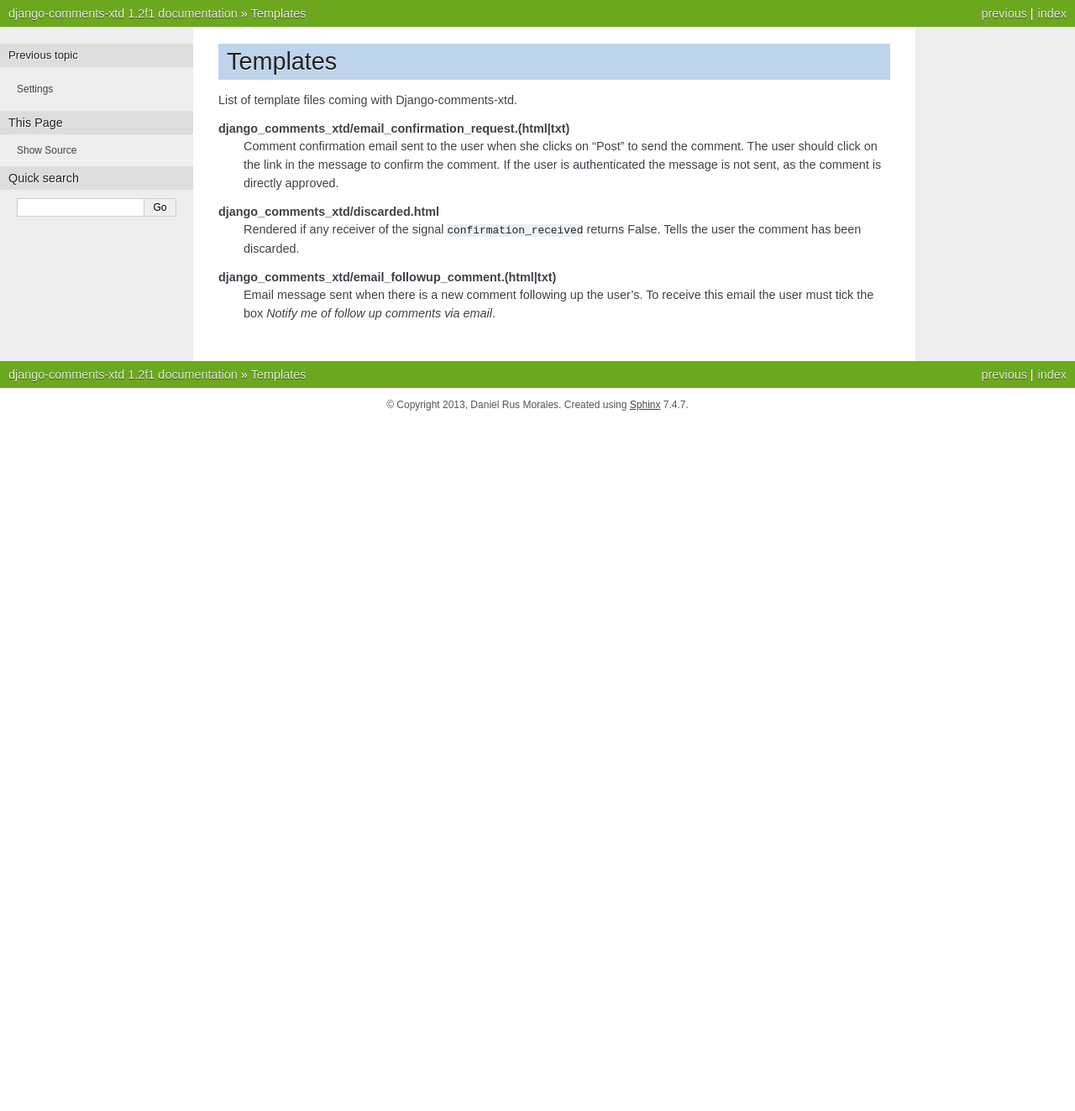
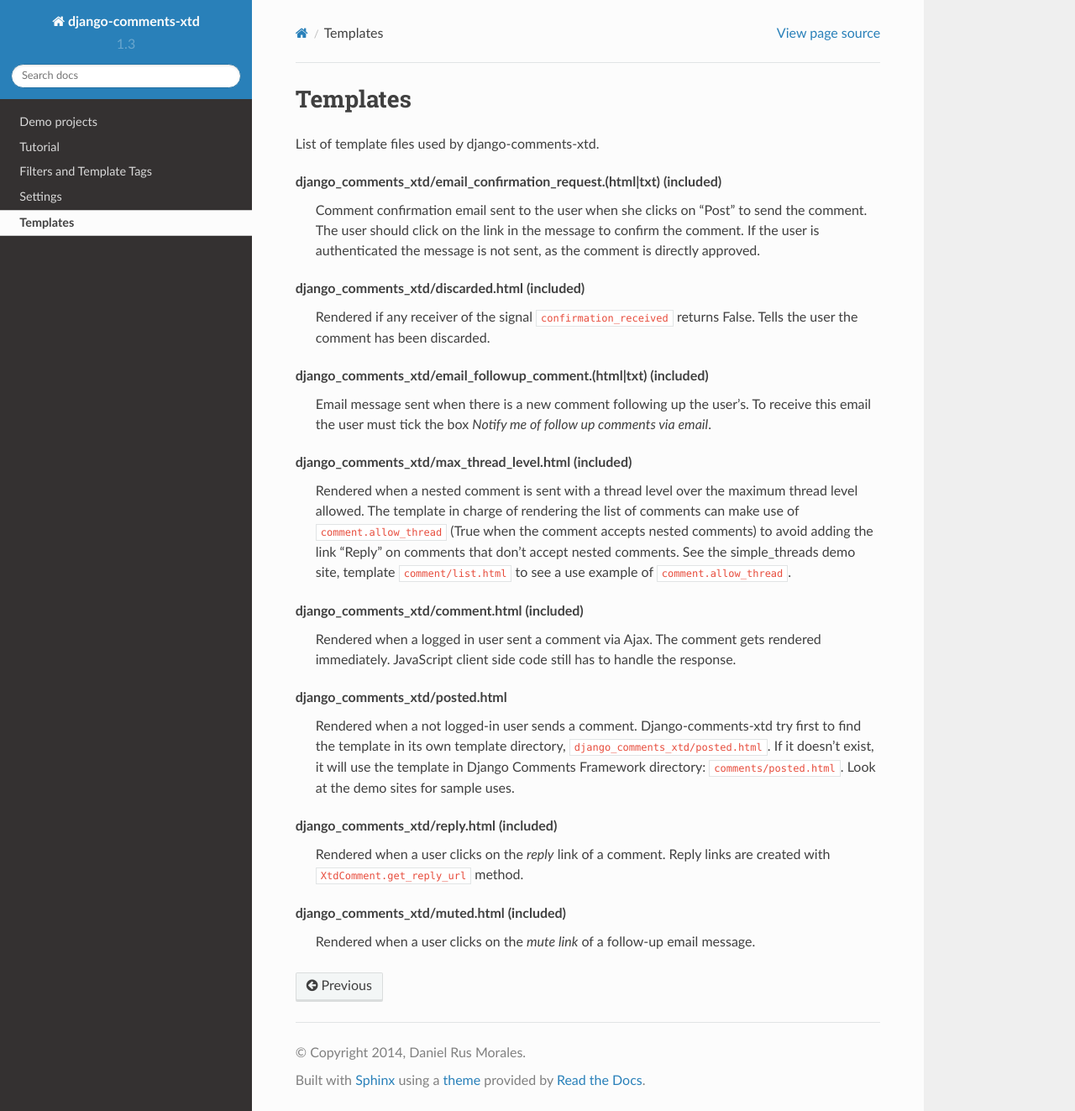
Before and after one commit to danirus/django-comments-xtd, a Sphinx documentation site: the page built from docs/templates.rst, in a window 1280 px wide and 1323 px high. Shown: the whole window at 84% size. Built offline with Sphinx 7.4.7 and the Read the Docs theme 2.0.0, drawn with Linux system fonts in a browser that asks for light colours.

Commit message:
Adds Mute follow-up links and two more settings
1. Mute Link:

As of this release there's a link added in each
follow-up message that allow the user the capability
to stop following the comment thread.
There's a new signal 'signals.comment_thread_muted'
send every time a user clicks on the mute link. The signal
won't disable the user request but may be useful to track
how users disable follow-up messages on different circumstances.

2. setting COMMENTS_XTD_SEND_HTML_EMAIL:

Boolean setting set to True by default. When set to False
emails will be sent only in text mode.

3. setting COMMENTS_XTD_THREADED_EMAILS:

Boolean setting set to True by default. When set to False
emails will be sent using the main thread under which the
current request is running. That leaves the possibility to
use an in-house Celery application to handle high volume
traffic of emails. Or a 3rd party app like django-celery-email.

Fixes #10, fixes #13.

```diff
--- a/django_comments_xtd/__init__.py
+++ b/django_comments_xtd/__init__.py
@@ -11,7 +11,7 @@
 def get_form():
     return import_by_path(settings.COMMENTS_XTD_FORM_CLASS)
 
-VERSION = (1, 2, 0, 'f', 1) # following PEP 440
+VERSION = (1, 3, 0, 'a', 1) # following PEP 440
 
 def get_version():
     version = '%s.%s' % (VERSION[0], VERSION[1])
--- a/docs/conf.py
+++ b/docs/conf.py
@@ -12,6 +12,12 @@
 # serve to show the default.
 
 import sys, os
+
+on_rtd = os.environ.get('READTHEDOCS', None) == 'True'
+if not on_rtd:
+    import sphinx_rtd_theme
+    html_theme = 'sphinx_rtd_theme'
+    html_theme_path = [sphinx_rtd_theme.get_html_theme_path()]
 
 # If extensions (or modules to document with autodoc) are in another directory,
 # add these directories to sys.path here. If the directory is relative to the
@@ -40,7 +46,7 @@
 
 # General information about the project.
 project = u'django-comments-xtd'
-copyright = u'2013, Daniel Rus Morales'
+copyright = u'2014, Daniel Rus Morales'
 
 # The version info for the project you're documenting, acts as replacement for
 # |version| and |release|, also used in various other places throughout the
@@ -48,9 +54,9 @@
 #
 # import django_comments_xtd
 # The short X.Y version.
-version = '1.2'
+version = '1.3'
 # The full version, including alpha/beta/rc tags.
-release = '1.2f1'
+release = '1.3a1'
 
 # The language for content autogenerated by Sphinx. Refer to documentation
 # for a list of supported languages.
@@ -91,7 +97,7 @@
 
 # The theme to use for HTML and HTML Help pages.  See the documentation for
 # a list of builtin themes.
-html_theme = 'nature'
+#html_theme = 'sphinx_rtd_theme'
 
 # Theme options are theme-specific and customize the look and feel of a theme
 # further.  For a list of options available for each theme, see the
@@ -99,7 +105,7 @@
 # html_theme_options = {}
 
 # Add any paths that contain custom themes here, relative to this directory.
-#html_theme_path = []
+#html_theme_path = [sphinx_rtd_theme.get_html_theme_path()]
 
 # The name for this set of Sphinx documents.  If None, it defaults to
 # "<project> v<release> documentation".
--- a/docs/templates.rst
+++ b/docs/templates.rst
@@ -4,25 +4,60 @@
 Templates
 =========
 
-List of template files coming with Django-comments-xtd.
+List of template files used by django-comments-xtd.
 
 .. index::
    single: email_confirmation_request
    pair: template; email_confirmation_request
 
-**django_comments_xtd/email_confirmation_request.(html|txt)**
+**django_comments_xtd/email_confirmation_request.(html|txt)** (included)
     Comment confirmation email sent to the user when she clicks on "Post" to send the comment. The user should click on the link in the message to confirm the comment. If the user is authenticated the message is not sent, as the comment is directly approved.
 
 .. index::
    single: discarded
    pair: template; discarded
 
-**django_comments_xtd/discarded.html**
+**django_comments_xtd/discarded.html** (included)
     Rendered if any receiver of the signal ``confirmation_received`` returns False. Tells the user the comment has been discarded.
 
 .. index::
    single: email_followup_comment
    pair: template; email_followup_comment
 
-**django_comments_xtd/email_followup_comment.(html|txt)**
+**django_comments_xtd/email_followup_comment.(html|txt)** (included)
     Email message sent when there is a new comment following up the user's. To receive this email the user must tick the box *Notify me of follow up comments via email*.
+
+.. index::
+   single: max_thread_level
+   pair: template; max_thread_level
+
+**django_comments_xtd/max_thread_level.html** (included)
+    Rendered when a nested comment is sent with a thread level over the maximum thread level allowed. The template in charge of rendering the list of comments can make use of ``comment.allow_thread`` (True when the comment accepts nested comments) to avoid adding the link "Reply" on comments that don't accept nested comments. See the simple_threads demo site, template ``comment/list.html`` to see a use example of ``comment.allow_thread``.
+
+.. index::
+   single: ajax
+   pair: template; ajax
+
+**django_comments_xtd/comment.html** (included)
+    Rendered when a logged in user sent a comment via Ajax. The comment gets rendered immediately. JavaScript client side code still has to handle the response.
+
+.. index::
+   single: posted
+   pair: template; posted
+
+**django_comments_xtd/posted.html**
+    Rendered when a not logged-in user sends a comment. Django-comments-xtd try first to find the template in its own template directory, ``django_comments_xtd/posted.html``. If it doesn't exist, it will use the template in Django Comments Framework directory: ``comments/posted.html``. Look at the demo sites for sample uses.
+
+.. index::
+   single: reply
+   pair: template; reply
+
+**django_comments_xtd/reply.html** (included)
+    Rendered when a user clicks on the *reply* link of a comment. Reply links are created with ``XtdComment.get_reply_url`` method.
+
+.. index::
+   single: muted
+   pair: template; muted
+
+**django_comments_xtd/muted.html** (included)
+    Rendered when a user clicks on the *mute link* of a follow-up email message.
--- a/setup.py
+++ b/setup.py
@@ -14,7 +14,7 @@
 
 setup(
     name = "django-comments-xtd",
-    version = "1.2",
+    version = "1.3a1",
     packages = find_packages(),
     include_package_data = True,
     license = "MIT",
@@ -26,7 +26,8 @@
     maintainer_email = "inbox@danir.us",
     url = "http://pypi.python.org/pypi/django-comments-xtd",
     classifiers = [
-        'Development Status :: 5 - Production/Stable',
+        # 'Development Status :: 5 - Production/Stable',
+        'Development Status :: 4 - Beta',
         'Environment :: Web Environment',
         'Intended Audience :: Developers',
         'License :: OSI Approved :: MIT License',
```
Also changed, not shown: docs/example.rst (+17 -12 lines), docs/index.rst (+20 -12 lines), docs/settings.rst (+36 -2 lines), docs/tutorial.rst (+31 -25 lines), 12 other files.
